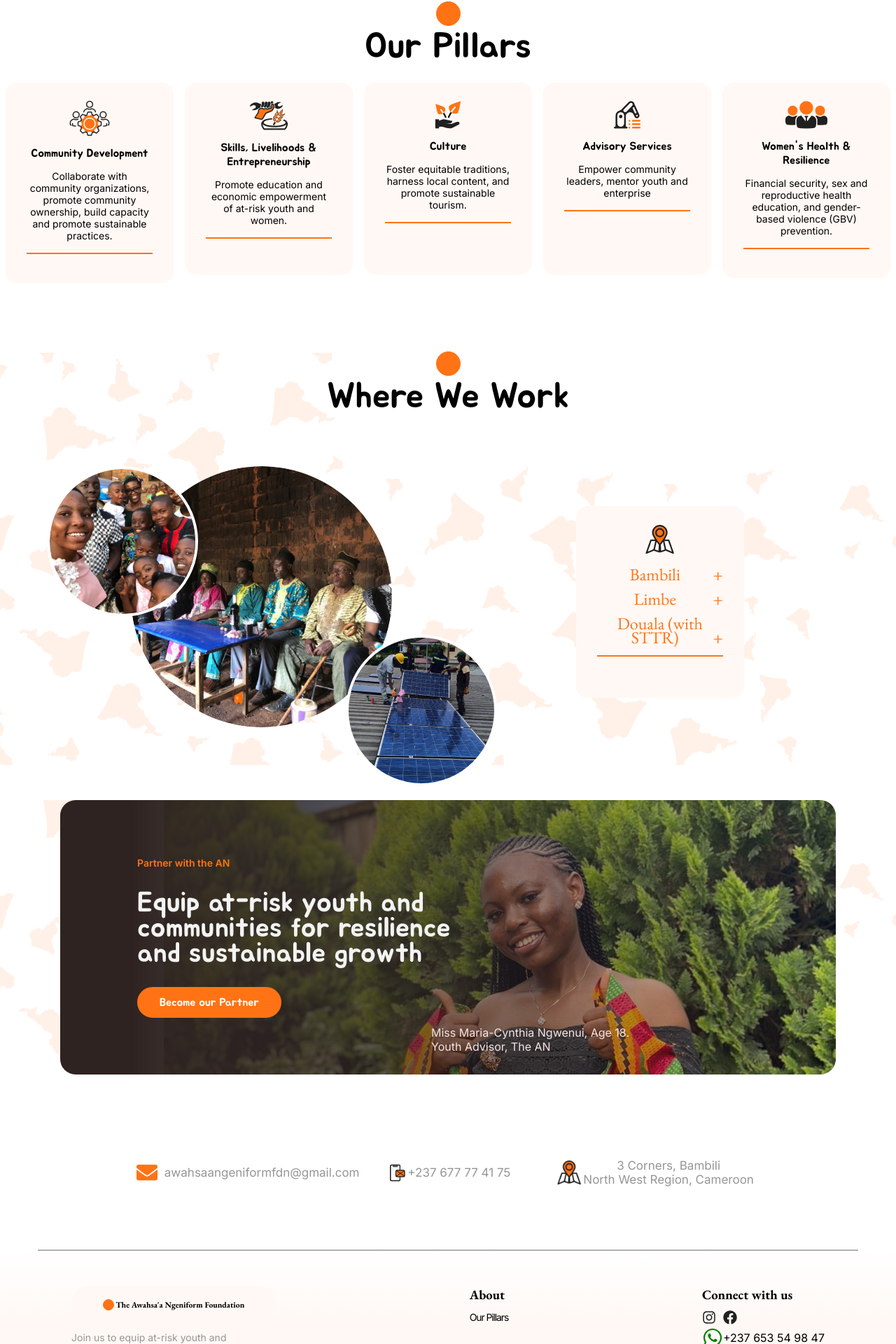
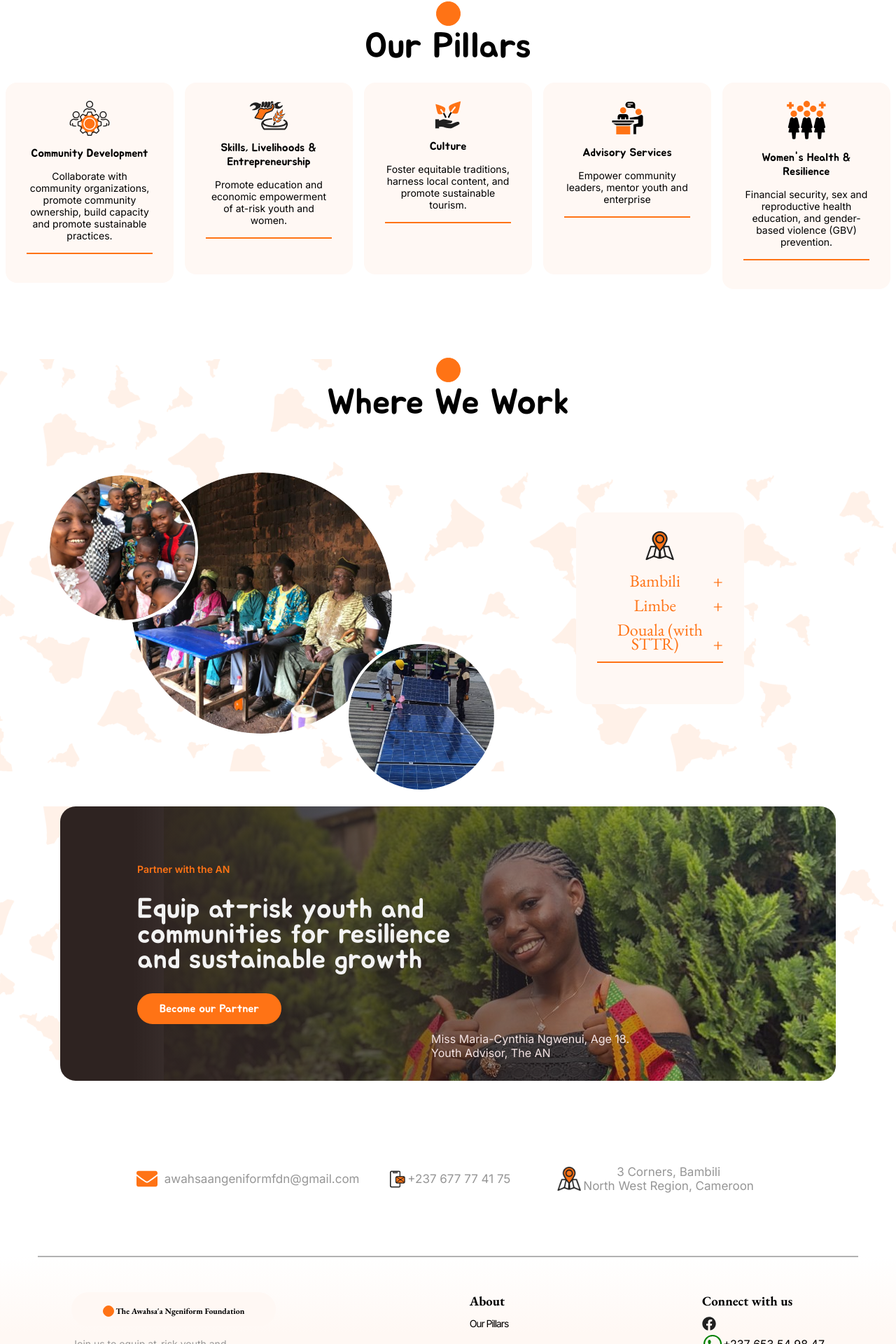
Before and after one commit to TraitzTech/ANfoundation, a React (Create React App) app: page / in a window 1280 px wide. Shown: the part 1472-3392 px from the top of the page at 70% size. Built offline with nearby package versions, Linux system fonts and the light colour scheme.

Commit message:
fixing button

```diff
--- a/src/components/abouteventpillars/Abeventpillars.jsx
+++ b/src/components/abouteventpillars/Abeventpillars.jsx
@@ -12,6 +12,8 @@ import community from "../../assets/community Icon.png";
 import culture from "../../assets/culture.png";
 import resources from "../../assets/resources.png";
 import skills from "../../assets/skills.png";
+import whr from "../../assets/whr.png";
+import advisory from "../../assets/advisoryicon.png";
 
 import Pillarcardtwo from "../pillarcards/Pillarcardtwo";
 import Pillarcardthree from "../pillarcards/Pillarcardthree";
@@ -94,7 +96,7 @@ const Abeventpillars = () => {
             <div>
               <div className="custom-slide varPillarcar-capacity">
                 <Varpillar4
-                  bgImage={capacitybuilding}
+                  bgImage={advisory}
                   headercontent={"Advisory Services"}
                 />
               </div>
@@ -103,7 +105,7 @@ const Abeventpillars = () => {
             <div>
               <div className="custom-slide">
                 <Varpillar5
-                  bgImage={resources}
+                  bgImage={whr}
                   headercontent={"Women's Health & Resilience"}
                 />
               </div>
--- a/src/components/ourpillars/Ourpillars.jsx
+++ b/src/components/ourpillars/Ourpillars.jsx
@@ -13,6 +13,8 @@ import community from "../../assets/community Icon.png";
 import culture from "../../assets/culture.png";
 import resources from "../../assets/resources.png";
 import skills from "../../assets/skills.png";
+import whr from "../../assets/whr.png";
+import advisory from "../../assets/advisoryicon.png";
 
 import Pillarcardtwo from "../pillarcards/Pillarcardtwo";
 import Pillarcardthree from "../pillarcards/Pillarcardthree";
@@ -101,7 +103,7 @@ const Ourpillars = () => {
             <div>
               <div className="custom-slide">
                 <Pillarcardfour
-                  bgImage={capacitybuilding}
+                  bgImage={advisory}
                   headercontent={"Advisory Services"}
                   text={
                     "Empower community leaders, mentor youth and enterprise"
@@ -113,7 +115,7 @@ const Ourpillars = () => {
             <div>
               <div className="custom-slide">
                 <Pillarcardfive
-                  bgImage={resources}
+                  bgImage={whr}
                   headercontent={"Women's Health & Resilience"}
                   text={
                     "Financial security, sex and reproductive health education, and gender-based violence (GBV) prevention."
--- a/src/components/socials/Socials.jsx
+++ b/src/components/socials/Socials.jsx
@@ -22,10 +22,16 @@ const Socials = ({
 }) => {
   return (
     <div className="card-social">
-      <a href={instagram} target="_blank" rel="noopener noreferrer">
+      {/* <a href={instagram} target="_blank" rel="noopener noreferrer">
         <FaInstagram size={size} color={socialColor} className="instagram" />
-      </a>
-      <a href={facebook} target="_blank" rel="noopener noreferrer">
+      </a> */}
+      <a
+        href={
+          "https://www.facebook.com/profile.php?id=61566791462397&mibextid=LQQJ4d"
+        }
+        target="_blank"
+        rel="noopener noreferrer"
+      >
         <FaFacebook size={size} color={socialColor} className="spotify" />
       </a>
 
--- a/src/components/where-we-work/Whewework.jsx
+++ b/src/components/where-we-work/Whewework.jsx
@@ -40,7 +40,7 @@ const Whewework = () => {
           </p>
 
           <a
-            href="https://drive.google.com/file/d/13K-pM2Vn5TDLqRGt1jv8h8Q19zzguiRQ/view?usp=drivesdk"
+            href="https://drive.google.com/file/d/14_Q3dg2bwbFf8dpA4zxDcP-zbLurASP2/view?usp=drivesdk"
             target="__blank"
           >
             <button className="fill">Read more</button>
```
Also changed, not shown: src/assets/advisoryicon.png (added), src/assets/whr.png (added).
